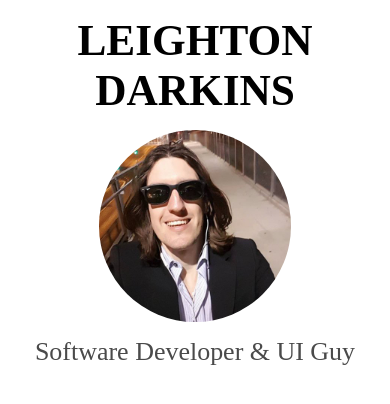
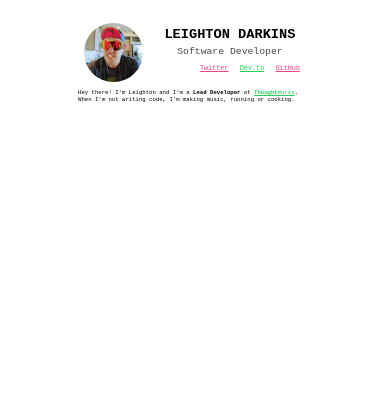
Before and after one commit to LeightonDarkins/LeightonDarkins.github.io, a plain HTML site: page index.html in a window 390 px wide. Drawn offline with Linux system fonts and the light colour scheme.

Commit message:
LD - Update the site.

```diff
--- a/desktop.styles.css
+++ b/desktop.styles.css
@@ -1,16 +1,17 @@
-@media screen and (min-width: 1024px) {
 body {
+  font-family: 'Roboto Mono', monospace;
   margin-left: 9.86vw;
   margin-right: 9.86vw;
-    margin-top: 2.92vw;
+  margin-top: 5.92vw;
 }
 
 p {
-    font-size: 1.75vw;
+  font-size: 1.45vw;
 }
 
-  #Header-Desktop {
-    display: flex;
+#container {
+  max-width: 60vw;
+  margin: auto;
 }
 
 #Title {
@@ -19,63 +20,46 @@
 
 header {
   display: flex;
+  justify-content: center;
   text-align: center;
 }
 
 h1 {
-    font-size: 7.03vw;
-    font-weight: bold;
+  font-size: 3.5vw;
   margin-top: 0.97vw;
 }
 
 #Logo {
-    height: 22.85vw;
+  height: 15vw;
+  min-height: 15vw;
 }
 
 h2 {
-    font-size: 3.51vw;
+  font-size: 2.5vw;
   font-weight: normal;
   margin-top: 0.97vw;
   color: #4a4a4a;
 }
 
 #Navigation {
-    margin-top: 1.94vw;
+  margin-top: 2vw;
   list-style-type: none;
   display: flex;
-    justify-content: space-between;
+  justify-content: center;
 }
 
 #Navigation li {
   padding: 0 1.44vw 0 1.44vw;
   display: inline-block;
-    font-size: 2.34vw;
-
-    background-color: black;
-    color: white;
-    border: 0.19vw solid black;
+  font-size: 1.75vw;
 }
 
-  #Navigation li a {
+a {
   text-decoration: none;
-    color: white;
-  }
-
-  #Navigation li:hover {
-    cursor: pointer;
-    text-decoration: none;
-    background-color: white;
+  text-decoration: underline;
   color: black;
 }
 
-  #Navigation li:hover a {
-    cursor: pointer;
-    text-decoration: none;
-    background-color: white;
-    color: black;
+#bio {
+  margin-top: 2vw;
 }
-
-  #SpeedRound {
-    margin-top: 2.91vw;
-  }
-}
--- a/index.html
+++ b/index.html
@@ -3,14 +3,14 @@
     <title>Leighton Darkins</title>
     <link rel='stylesheet' href='./styles.css' />
     <link rel='stylesheet' href='./desktop.styles.css' />
-    <link rel='stylesheet' href='./mobile.styles.css' />
   </head>
   <body>
-    <header id='Header-Desktop'>
-      <img id='Logo' src='./picture.jpg' alt='leighton darkins header image'></img>
+    <div id="container">
+      <header>
+        <img id='Logo' src='./images/0.jpg' alt='leighton darkins header image'></img>
         <section id='Title'>
           <h1>LEIGHTON DARKINS</h1>
-        <h2>Software Developer & UI Guy</h2>
+          <h2>Software Developer</h2>
           <ul id='Navigation'>
             <li>
               <a target="_blank" href="https://twitter.com/leightondarkins">Twitter</a>
@@ -18,14 +18,18 @@
             <li>
               <a target="_blank" href="https://dev.to/leightondarkins">Dev.to</a>
             </li>
+            <li>
+              <a target="_blank" href="https://github.com/leightondarkins">GitHub</a>
+            </li>
           </ul>
         </section>
       </header>
-    <header id='Header-Mobile'>
-      <h1>LEIGHTON DARKINS</h1>
-      <img id='Logo' src='./picture.jpg' alt='leighton darkins header image'></img>
-      <h2>Software Developer & UI Guy</h2>
-    </header>
+      <section id="bio">
+        <p>
+          Hey there! I'm Leighton and I'm a <b>Lead Developer</b> at <a href="thoughtworks.com"><b>Thought</b>Works</a>. When I'm not writing code, I'm making music, running or cooking.
+        </p>
+      </section>
+    </div>
     <script src='./script.js'></script>
   </body>
 </html>
--- a/mobile.styles.css
+++ /dev/null
@@ -1,32 +0,0 @@
-@media screen and (max-width: 1023px) {
-  body {
-    margin-left: 5.55vw;
-    margin-right: 5.55vw;
-  }
-
-  #Header-Mobile {
-    display: block;
-    text-align: center;
-  }
-
-  h1 {
-    font-size: 11.11vw;
-    margin-top: 3.90vw;
-  }
-
-  h2 {
-    font-weight: normal;
-    font-size: 6.66vw;
-    margin-top: 3.90vw;
-    color: #4A4A4A;
-  }
-
-  #Logo {
-    display: block;
-    width: 49.16vw;
-    height: 49.16vw;
-    margin-left: auto;
-    margin-right: auto;
-    margin-top: 3.90vw;
-  }
-}
--- a/script.js
+++ b/script.js
@@ -1 +1,41 @@
-console.log("Welcome to leightondarkins.com :)");
+console.log(
+  '%cWelcome to leightondarkins.com :)',
+  'color: red; font-size: 24px'
+);
+
+let IMAGE_COUNT = 3;
+
+(function () {
+  changeLinkColors();
+
+  setInterval(changeImage, 2500);
+  setInterval(changeLinkColors, 5000);
+})();
+
+function changeImage() {
+  let logo = document.getElementById('Logo');
+
+  logo.src = `./images/${getRandomIntInRange()}.jpg`;
+}
+
+function getRandomIntInRange(max = IMAGE_COUNT) {
+  return Math.floor(Math.random() * Math.floor(max));
+}
+
+function changeLinkColors() {
+  let colors = ['#24d05a', '#eb4888', '#10a2f5', '#e9bc3f'];
+
+  Array.from(document.querySelectorAll('a')).forEach((e) => {
+    let rand = getRandomIntInRange(colors.length);
+
+    e.style = `color: ${colors[rand]}`;
+  });
+}
+
+function setColorHoverListener() {
+  Array.from(document.querySelectorAll('a')).forEach((e) => {
+    e.addEventListener('mouseover', changeLinkColors);
+  });
+}
+
+setColorHoverListener();
--- a/styles.css
+++ b/styles.css
@@ -1,25 +1,13 @@
-body {
-  margin: 0;
-}
-
-h1, h2, h3, h4, #Navigation {
-  margin: 0;
-  font-family: "Avenir Next Condensed";
-}
-
-p {
-  font-family: 'Open Sans';
+body,
+h1,
+h2,
+h3,
+h4,
+p,
+#Navigation {
   margin: 0;
 }
 
 #Logo {
   border-radius: 50%;
 }
-
-#Header-Desktop {
-  display: none;
-}
-
-#Header-Mobile {
-  display: none;
-}
```
Also changed, not shown: images/0.jpg (added), images/1.jpg (added), images/2.jpg (added), picture.jpg (deleted). Lines whose indentation alone changed are shown as unchanged.
